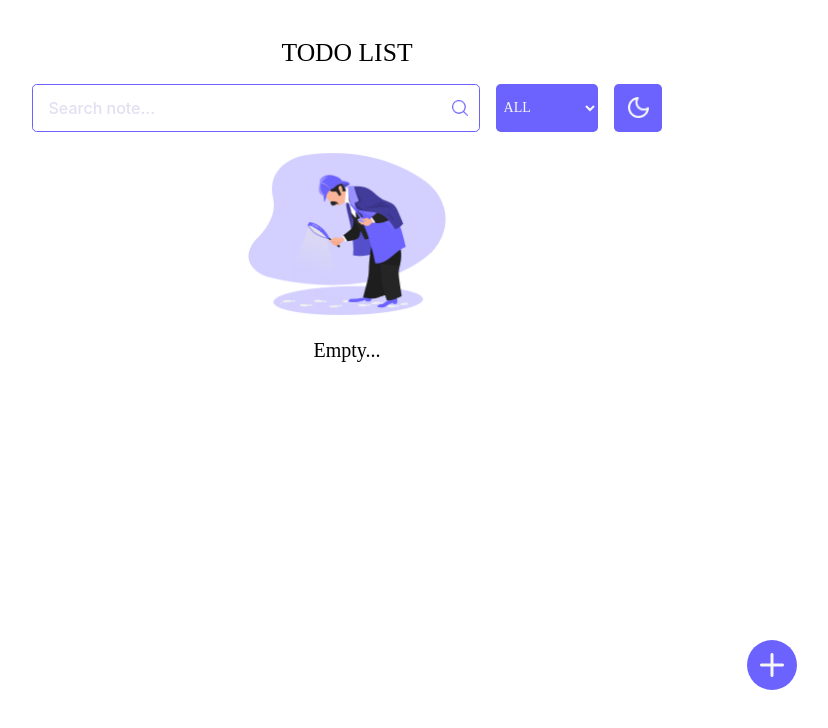
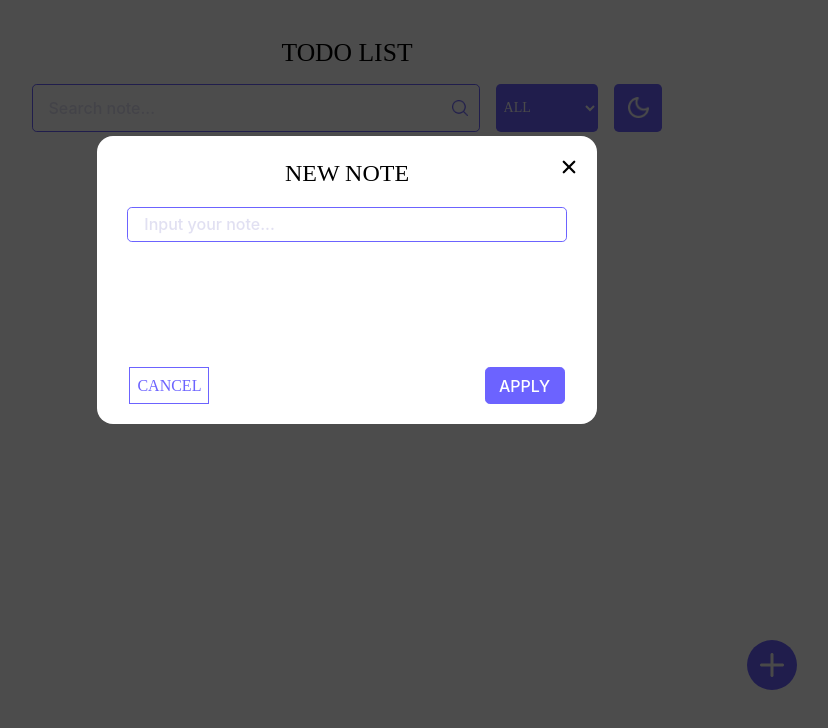
Before and after one commit to jana345646/todo-app, a React app: page / in a window 1280 px wide. Shown: the top 728 px of the page, without its empty margins (293-1121 px from the left). Built offline with nearby package versions, Linux system fonts and the light colour scheme; the HTML template or start-up script is replaced by a standard one.

Commit message:
this is the PopUp part
this commit contains the popup part

```diff
--- a/package.json
+++ b/package.json
@@ -12,7 +12,8 @@
   "dependencies": {
     "@tailwindcss/vite": "^4.2.4",
     "react": "^19.2.5",
-    "react-dom": "^19.2.5"
+    "react-dom": "^19.2.5",
+    "react-icons": "^5.6.0"
   },
   "devDependencies": {
     "@babel/core": "^7.29.0",
--- a/src/App.jsx
+++ b/src/App.jsx
@@ -2,12 +2,14 @@ import { useState } from "react";
 import "./App.css";
 import Header from "./components/Header";
 import Tasks from "./components/Tasks";
+import PopUp from "./components/PopUp";
 function App() {
   return (
     <>
       <div className="w-[53.6%] h-screen flex flex-col items-center mx-auto">
         <Header />
         <Tasks />
+        <PopUp />
       </div>
     </>
   );
--- /dev/null
+++ b/src/components/PopUp.jsx
@@ -0,0 +1,43 @@
+import { IoClose } from "react-icons/io5";
+
+function PopUp() {
+  return (
+    <>
+      <div className="fixed inset-0 bg-black/70 flex items-center justify-center">
+        <div className="w-[31.2rem] h-[18rem] mt-[-15em] rounded-2xl bg-white flex flex-col items-center">
+          <div className="w-full relative flex flex-row justify-center pt-[1.2rem] ">
+            <p className=" font-[Kanit] font-medium text-[1.5rem]  uppercase">
+              New Note
+            </p>
+            <IoClose className="text-2xl absolute right-[1rem]" />
+          </div>
+
+          <input
+            type="text"
+            className="w-[88%] h-[12%] mt-[1rem] rounded-[0.3rem] border-[0.06rem] border-[#6C63FF] focus:outline-none
+          py-[0.5rem] px-[1rem] gap-[27.2rem] font-[Inter] font-medium text-base leading-none text-[#C3C1E5]"
+            placeholder="Input your note..."
+          />
+          <div className=" w-full h-full pb-5 flex justify-between items-end px-8">
+            <button
+              className=" w-[5rem] h-[2.3rem] px-[0.3rem] py-[0.5rem]  border-[0.06rem] border-[#6C63FF] font-[kanit] font-medium text-[1rem]
+          text-[#6C63FF] uppercase leading-none"
+            >
+              Cancel
+            </button>
+
+            <button
+              className="w-[5rem] h-[2.3rem]  border-[0.06rem] border-[#6C63FF] bg-[#6C63FF] rounded-[0.3rem]
+          font-medium text-[1rem] text-white uppercase leading-none"
+            >
+              Apply
+            </button>
+          </div>
+        </div>
+      </div>
+    </>
+  );
+}
+export default PopUp;
+//fixed:it make the popup fixed and don't move with the scroll
+//inset: this = top , bottom , right , left 0
```
Also changed, not shown: 1 other file (tests, documents, lock files or other folders).
